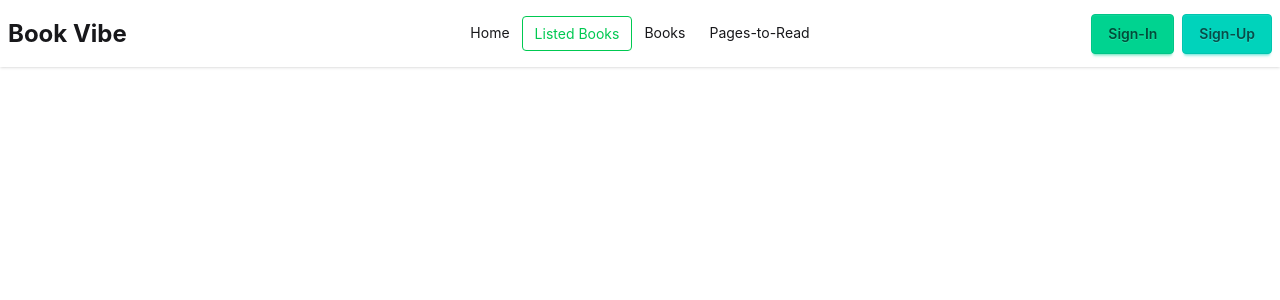
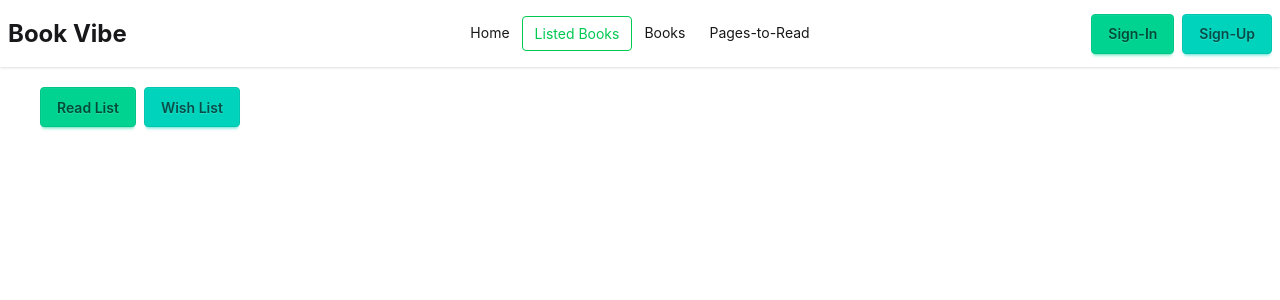
Before and after one commit to ryousufrahman/book-tracking, a React (Vite) app: page /ListedBooks in a window 1280 px wide. Shown: the top 300 px of the page. Built offline with nearby package versions, Linux system fonts and the light colour scheme.

Commit message:
trying to store the wishlist and readlist data

```diff
--- a/src/Components/Pages/ListedBook.jsx
+++ b/src/Components/Pages/ListedBook.jsx
@@ -8,7 +8,13 @@ const ListedBook = () => {
     const {markRead} =listedBookRead
 
     return (
-        <div>
+        <div className='max-w-300 mx-auto mt-5'>
+            <div className='buttons  flex gap-2 '>
+                <button className='btn btn-success'>Read List</button>
+                <button className='btn btn-accent'>Wish List</button>
+
+
+            </div>
             <div>
                {
                 markRead.map((readBook , index) => <RenderRead key={index} readBook={readBook}></RenderRead> )
--- a/src/Components/Pages/RenderReadAndWish/RenderRead.jsx
+++ b/src/Components/Pages/RenderReadAndWish/RenderRead.jsx
@@ -2,11 +2,18 @@ import React from 'react';
 
 const RenderRead = ({readBook}) => {
     return (
-        <div>
+        <>
+
+         <div>
             <p>{readBook.bookName}</p>
             <img src={readBook.image} alt="" />
 
         </div>
+
+
+        </>
+
+
     );
 };
 
--- a/src/Components/Shared/Navbar.jsx
+++ b/src/Components/Shared/Navbar.jsx
@@ -1,11 +1,17 @@
 import React from "react";
+import { useContext } from "react";
 import { Link, NavLink } from "react-router";
+import { BookContext } from "../../GlobalContext";
 
 const Navbar = () => {
+
+      const bookcontext =useContext(BookContext)
+      const {markRead} = bookcontext
+
     const links = <>
 
            <li><NavLink to={'/'} className={({isActive}) => isActive? 'text-green-500 border border-green-500' : ''}>Home</NavLink></li>
-              <li><NavLink to={'/ListedBooks'} className={({isActive}) => isActive? 'text-green-500 border border-green-500' : ''}> Listed Books</NavLink></li>
+              <li><NavLink to={'/ListedBooks'} className={({isActive}) => isActive? 'text-green-500 border border-green-500' : ''}> Listed Books <span className={`bg-green-500 px-2 rounded-full text-white ${markRead.length ==0 ? 'hidden': 'block'} $`}>{markRead.length}</span> </NavLink></li>
               <li><NavLink to={'/books'} className={({isActive}) => isActive? 'text-green-500 border border-green-500' : ''}>Books</NavLink></li>
         <li><NavLink to={'/pages'} className={({isActive}) => isActive? 'text-green-500 border border-green-500' : ''}>Pages-to-Read</NavLink></li>
 
```
